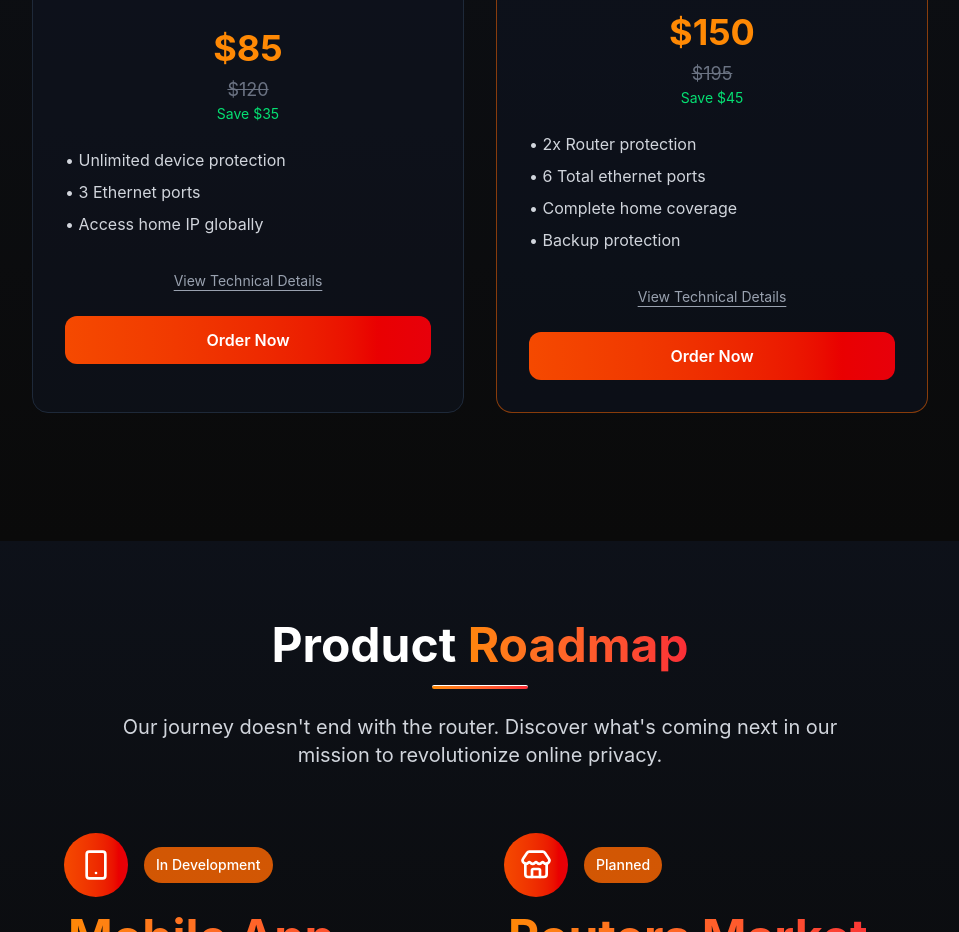
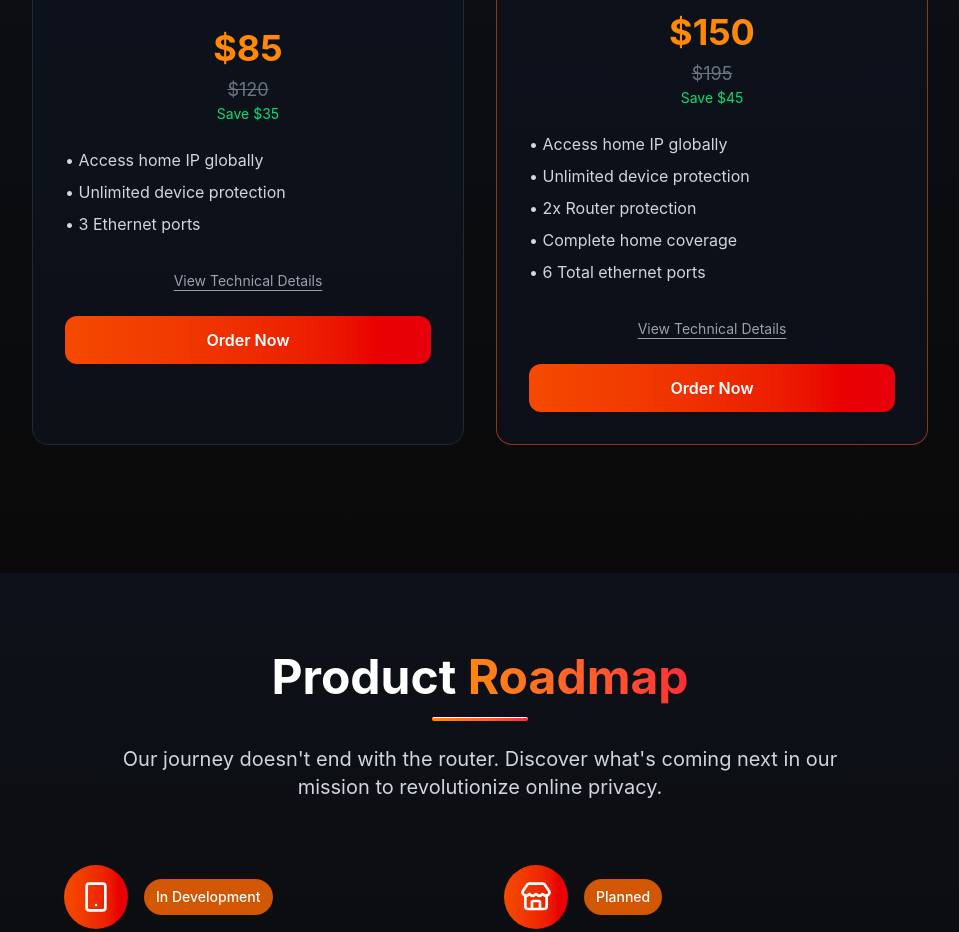
Before and after one commit to Mediteran2910/landing-VPN, a Next.js app: page / in a window 1280 px wide. Shown: the part 3020-3952 px from the top of the page, without its empty margins (160-1119 px from the left). Built offline with nearby package versions, Linux system fonts and the light colour scheme.

Commit message:
changing text on routers cards

```diff
--- a/src/app/page.tsx
+++ b/src/app/page.tsx
@@ -312,9 +312,9 @@ export default function Home() {
               </div>
 
               <ul className="text-left space-y-2 mb-8 text-gray-300">
+                <li>• Access home IP globally</li>
                 <li>• Unlimited device protection</li>
                 <li>• 3 Ethernet ports</li>
-                <li>• Access home IP globally</li>
               </ul>
 
               <div className="space-y-6">
@@ -369,10 +369,11 @@ export default function Home() {
               </div>
 
               <ul className="text-left space-y-2 mb-8 text-gray-300">
+                <li>• Access home IP globally</li>
+                <li>• Unlimited device protection</li>
                 <li>• 2x Router protection</li>
+                <li>• Complete home coverage</li>
                 <li>• 6 Total ethernet ports</li>
-                <li>• Complete home coverage</li>
-                <li>• Backup protection</li>
               </ul>
 
               <div className="space-y-6">
```
